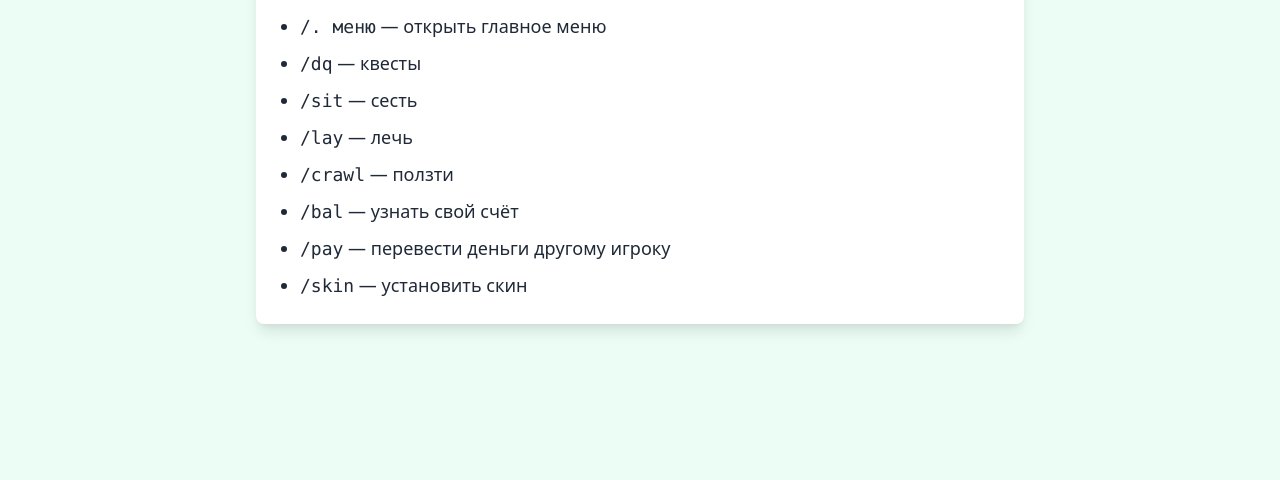
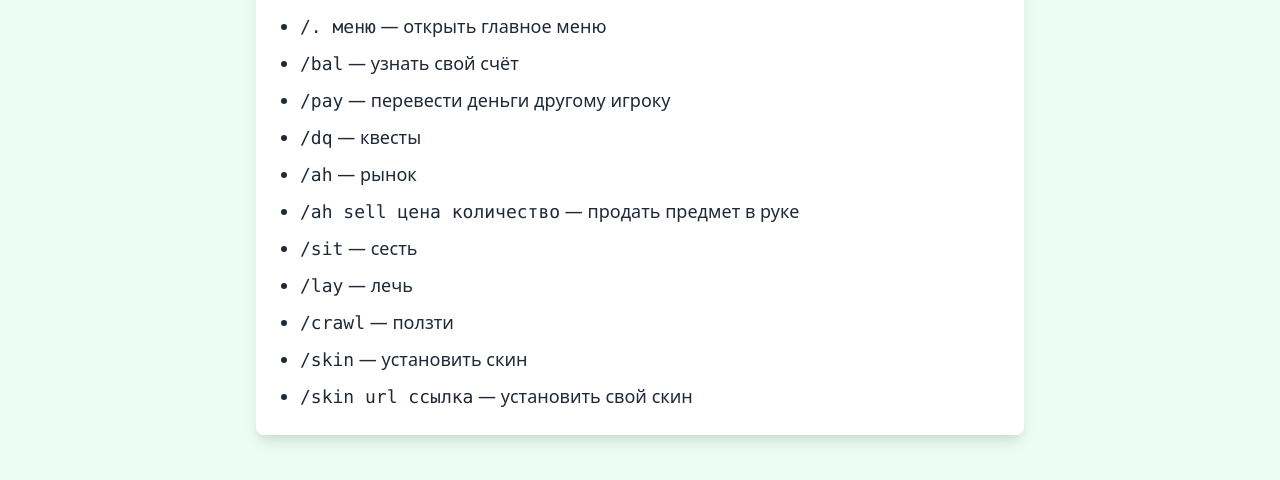
Before and after one commit to guyland-mine/Guyland.off, a plain HTML site: page komandi.html in a window 1280 px wide. Shown: the part 152-632 px from the top of the page. Drawn offline with nearby package versions, Linux system fonts and the light colour scheme.

Commit message:
Update komandi.html

```diff
--- a/komandi.html
+++ b/komandi.html
@@ -35,13 +35,16 @@
     <h1 class="text-3xl font-bold text-green-700 mb-4">Базовые команды!</h1>
     <ul class="list-disc pl-5 space-y-2 text-lg">
       <li><code>/. меню</code> — открыть главное меню</li>
+      <li><code>/bal</code> — узнать свой счёт</li>
+      <li><code>/pay</code> — перевести деньги другому игроку</li>
       <li><code>/dq</code> — квесты</li>
+      <li><code>/ah</code> — рынок</li>
+      <li><code>/ah sell цена количество</code> — продать предмет в руке</li>
       <li><code>/sit</code> — сесть</li>
       <li><code>/lay</code> — лечь</li>
       <li><code>/crawl</code> — ползти</li>
-      <li><code>/bal</code> — узнать свой счёт</li>
-      <li><code>/pay</code> — перевести деньги другому игроку</li>
       <li><code>/skin</code> — установить скин</li>
+      <li><code>/skin url ссылка</code> — установить свой скин</li>
     </ul>
   </div>
 
```
